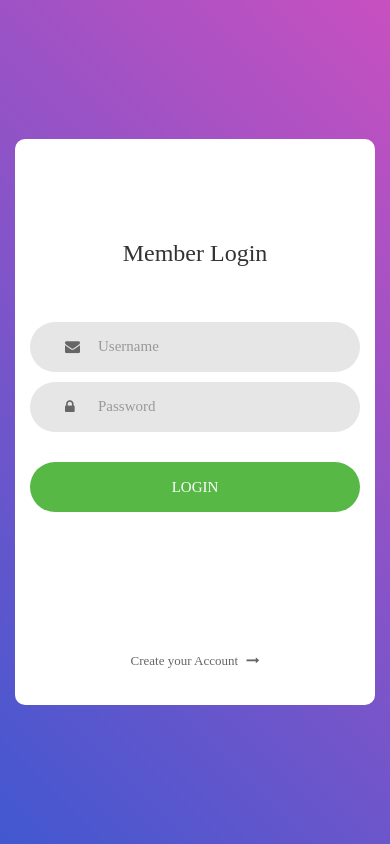
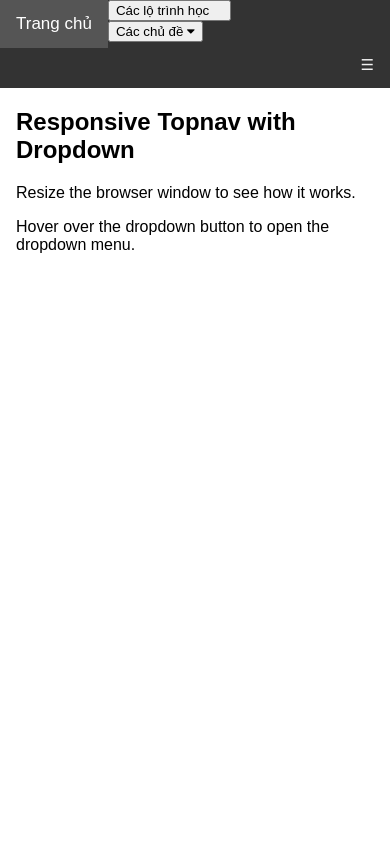
Before and after one commit to baophuc27/Elearning_flask, a Flask app: page / in a window 390 px wide. Run offline with Flask 2, Linux system fonts and the light colour scheme; some libraries are stand-ins or nearby versions; some web fonts are replaced.

Commit message:
inserted course

```diff
--- a/app/__init__.py
+++ b/app/__init__.py
@@ -13,15 +13,9 @@ def create_app(config_name):
 
     @app.route("/")
     def index():
-       return render_template("index.html")
+       return render_template("course.html")
 
-    @app.route("/login",methods=["POST"])
-    def login():
-        if request.method=="POST":
-            name = request.form['name']
-            password = request.form['password']
-            if User.query.getNameandPass(db,name,password):
-                return render_template("home.html")
+
 
 
     return app
--- /dev/null
+++ b/app/models/Course.py
@@ -0,0 +1,2 @@
+class Course():
+    def __init__(self,):
--- /dev/null
+++ b/app/templates/course.html
@@ -0,0 +1,205 @@
+<!DOCTYPE html>
+<html>
+<head>
+<meta charset="utf-8">
+<meta name="viewport" content="width=device-width, initial-scale=1">
+<link rel="stylesheet" href="https://cdnjs.cloudflare.com/ajax/libs/font-awesome/4.7.0/css/font-awesome.min.css">
+<title> P2NT E-learning </title>
+<style>
+body {margin:0;font-family:Arial}
+
+.topnav {
+  overflow: hidden;
+  background-color: #333;
+}
+
+.topnav a {
+  float: left;
+  display: block;
+  color: #f2f2f2;
+  text-align: center;
+  padding: 14px 16px;
+  text-decoration: none;
+  font-size: 17px;
+}
+
+.active {
+  background-color: palevioletred;
+  color: white;
+}
+
+.topnav .icon {
+  display: none;
+}
+
+.Curriculum {
+  float: left;
+  overflow: hidden;
+}
+
+.Topic {
+  float: left;
+  overflow: hidden;
+}
+
+
+.Curriculum .dropbtnCurriculum {
+  font-size: 17px;
+  border: none;
+  outline: none;
+  color: white;
+  padding: 14px 16px;
+  background-color: inherit;
+  font-family: inherit;
+  margin: 0;
+}
+
+.Curriculum-content {
+  display: none;
+  position: absolute;
+  background-color: #f9f9f9;
+  min-width: 160px;
+  box-shadow: 0px 8px 16px 0px rgba(0,0,0,0.2);
+  z-index: 1;
+}
+
+.Topic-content {
+  display: none;
+  position: absolute;
+  background-color: #f9f9f9;
+  min-width: 160px;
+  box-shadow: 0px 8px 16px 0px rgba(0,0,0,0.2);
+  z-index: 1;
+}
+
+
+.Curriculum-content a {
+  float: none;
+  color: black;
+  padding: 12px 16px;
+  text-decoration: none;
+  display: block;
+  text-align: left;
+}
+
+
+.Topic-content a {
+  float: none;
+  color: black;
+  padding: 12px 16px;
+  text-decoration: none;
+  display: block;
+  text-align: left;
+}
+
+.topnav a:hover, .Curriculum:hover .dropbtnCurriculum  {
+  background-color: #555;
+  color: white;
+}
+
+.topnav a:hover, .Topic:hover .dropbtnTopic  {
+  background-color: #555;
+  color: white;
+}
+
+.Curriculum-content a:hover {
+  background-color: #ddd;
+  color: black;
+}
+
+.Topic-content a:hover {
+  background-color: #ddd;
+  color: black;
+}
+
+.Curriculum:hover .Curriculum-content {
+  display: block;
+}
+
+.Topic:hover .Topic-content {
+  display: block;
+}
+
+@media screen and (max-width: 600px) {
+  .topnav a:not(:first-child), .Curriculum .dropbtnCurriculum, .Topic .dropbtnTopic {
+    display: none;
+  }
+  .topnav a.icon {
+    float: right;
+    display: block;
+  }
+}
+
+@media screen and (max-width: 600px) {
+  .topnav.responsive {position: relative;}
+  .topnav.responsive .icon {
+    position: absolute;
+    right: 0;
+    top: 0;
+  }
+  .topnav.responsive a {
+    float: none;
+    display: block;
+    text-align: left;
+  }
+  .topnav.responsive .Curriculum .Topic {float: none;}
+  .topnav.responsive .Curriculum-content .Topic-content {position: relative;}
+  .topnav.responsive .Curriculum .Topic .dropbtnCurriculum .dropbtnTopic {
+    display: block;
+    width: 100%;
+    text-align: left;
+  }
+}
+</style>
+</head>
+<body>
+
+<div class="topnav" id="myTopnav">
+  <a href="#home" class="active"> Trang chủ </a>
+  <a href="#course">Khóa học</a>
+
+  <div class="curriculum">
+    <button class="dropbtnCurriculum">Các lộ trình học
+      <i class="curriculum fa-caret-down"></i>
+    </button>
+    <div class="Curriculum-content">
+      <a href="#">Lộ trình học Machine learning</a>
+      <a href="#">Lộ trình học TOEIC 300+</a>
+    </div>
+  </div>
+
+  <div class="topic">
+        <button class="dropbtnTopic">Các chủ đề
+          <i class="topic fa fa-caret-down"></i>
+        </button>
+        <div class="Topic-content">
+          <a href="#">Ngoại ngữ Anh Mỹ</a>
+          <a href="#">Trí tuệ nhân tạo</a>
+        </div>
+    </div>
+
+
+  <a href="#contact">Liên hệ</a>
+  <a href="#about">Giới thiệu</a>
+  <a href="javascript:void(0);" style="font-size:15px;" class="icon" onclick="myFunction()">&#9776;</a>
+</div>
+
+<div style="padding-left:16px">
+  <h2>Responsive Topnav with Dropdown</h2>
+  <p>Resize the browser window to see how it works.</p>
+  <p>Hover over the dropdown button to open the dropdown menu.</p>
+</div>
+
+<script>
+function myFunction() {
+  var x = document.getElementById("myTopnav");
+  if (x.className === "topnav") {
+    x.className += " responsive";
+  } else {
+    x.className = "topnav";
+  }
+}
+</script>
+
+</body>
+</html>
--- a/app/templates/home.html
+++ b/app/templates/home.html
@@ -7,6 +7,6 @@
     <title>Document</title>
 </head>
 <body>
-    <h1>XIn chào</h1>
+    <h1>Xin chào</h1>
 </body>
 </html>
--- a/instance/config.py
+++ b/instance/config.py
@@ -4,5 +4,5 @@ from urllib import parse
 # params =parse.quote_plus("DRIVER={SQL Server};SERVER=SERVER_NAME;DATABASE=DB;UID=user;PWD=password")
 
 #FOR WINDOWS AUTHENTICATION
-params=parse.quote_plus('Driver={SQL Server};Server=DESKTOP-KQ9A20T\TRUCLU;Database=Assignment2;Trusted_Connection=yes;')
+params=parse.quote_plus('Driver={SQL Server};Server=DESKTOP-5QD0CEM\TRANHOANGNGUYEN;Database=assignment2;Trusted_Connection=yes;')
 SQLALCHEMY_DATABASE_URI="mssql+pyodbc:///?odbc_connect=%s" % params
```
Also changed, not shown: database/createass2.sql (+39 -39 lines), app/static/css/course.css (added).
